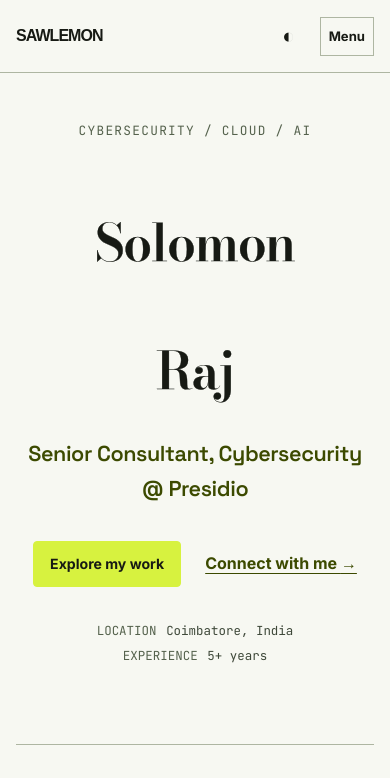
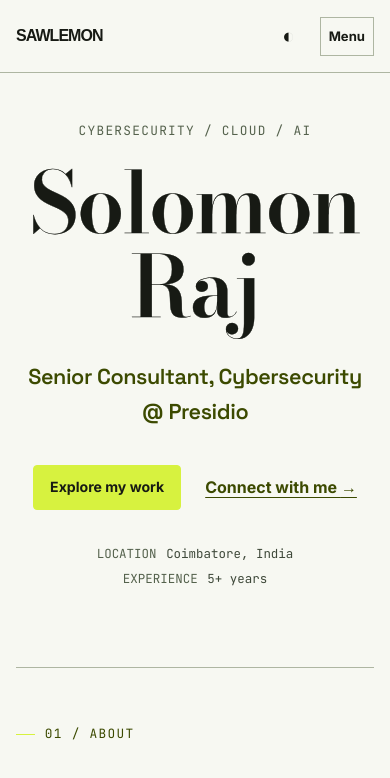
Before and after one commit to sawlemon/sawlemon.github.io, an Astro site: page / in a window 390 px wide. Shown: the top 778 px of the page. Built offline with nearby package versions, Linux system fonts and the light colour scheme; Astro itself is replaced by a stand-in of ours.

Commit message:
Fix mobile name size: 165px wins specificity war, tight leading

```diff
--- a/src/pages/index.astro
+++ b/src/pages/index.astro
@@ -18,9 +18,9 @@ const posts = (await getCollection('blog', ({ data }) => !data.draft)).sort((a,
         <svg class="hero-name-line" viewBox="0 0 700 120" aria-hidden="true" focusable="false">
           <text x="2" y="98" textLength="696" lengthAdjust="spacingAndGlyphs">Solomon Raj</text>
         </svg>
-        <svg class="hero-name-stack" viewBox="0 0 700 500" aria-hidden="true" focusable="false">
-          <text x="350" y="190" text-anchor="middle">Solomon</text>
-          <text x="350" y="440" text-anchor="middle">Raj</text>
+        <svg class="hero-name-stack" viewBox="0 0 700 350" aria-hidden="true" focusable="false">
+          <text x="350" y="135" text-anchor="middle">Solomon</text>
+          <text x="350" y="300" text-anchor="middle">Raj</text>
         </svg>
       </h1>
       <p class="hero-role">Senior Consultant, Cybersecurity @ Presidio</p>
--- a/src/styles/global.css
+++ b/src/styles/global.css
@@ -66,11 +66,11 @@ h3 { font-size: 1.45rem; font-weight: 600; }
 .hero .eyebrow { margin-bottom: 1.4rem; }
 .hero-name { margin: 0 0 1.1rem; }
 .hero-name svg { display: block; width: min(100%, 32rem); height: auto; overflow: visible; margin-inline: auto; }
-.hero-name svg.hero-name-stack { display: none; }
-.hero-name-stack text { font-size: 240px; }
 .hero-name text { font-family: 'Bodoni Moda Variable', 'Bodoni Moda', serif; font-size: 100px; font-weight: 600; letter-spacing: -.02em; fill: transparent; stroke: var(--text); stroke-width: .7; stroke-dasharray: 800; stroke-dashoffset: 800; animation: name-draw 2.6s cubic-bezier(.6, 0, .3, 1) forwards, name-fill .9s ease 1.9s forwards; }
+.hero-name svg.hero-name-stack text { font-size: 165px; }
 @keyframes name-draw { to { stroke-dashoffset: 0; } }
 @keyframes name-fill { to { fill: var(--text); } }
+.hero-name svg.hero-name-stack { display: none; }
 .hero-role { margin: 0 0 2.2rem; color: var(--link); font-family: 'Space Grotesk Variable', 'Space Grotesk', sans-serif; font-size: clamp(1.35rem, 2.4vw, 1.8rem); font-weight: 600; letter-spacing: -.02em; }
 .actions { display: flex; flex-wrap: wrap; justify-content: center; gap: 1.5rem; align-items: center; }
 .text-link { color: var(--link); font-weight: 700; text-underline-offset: .28em; }
```
